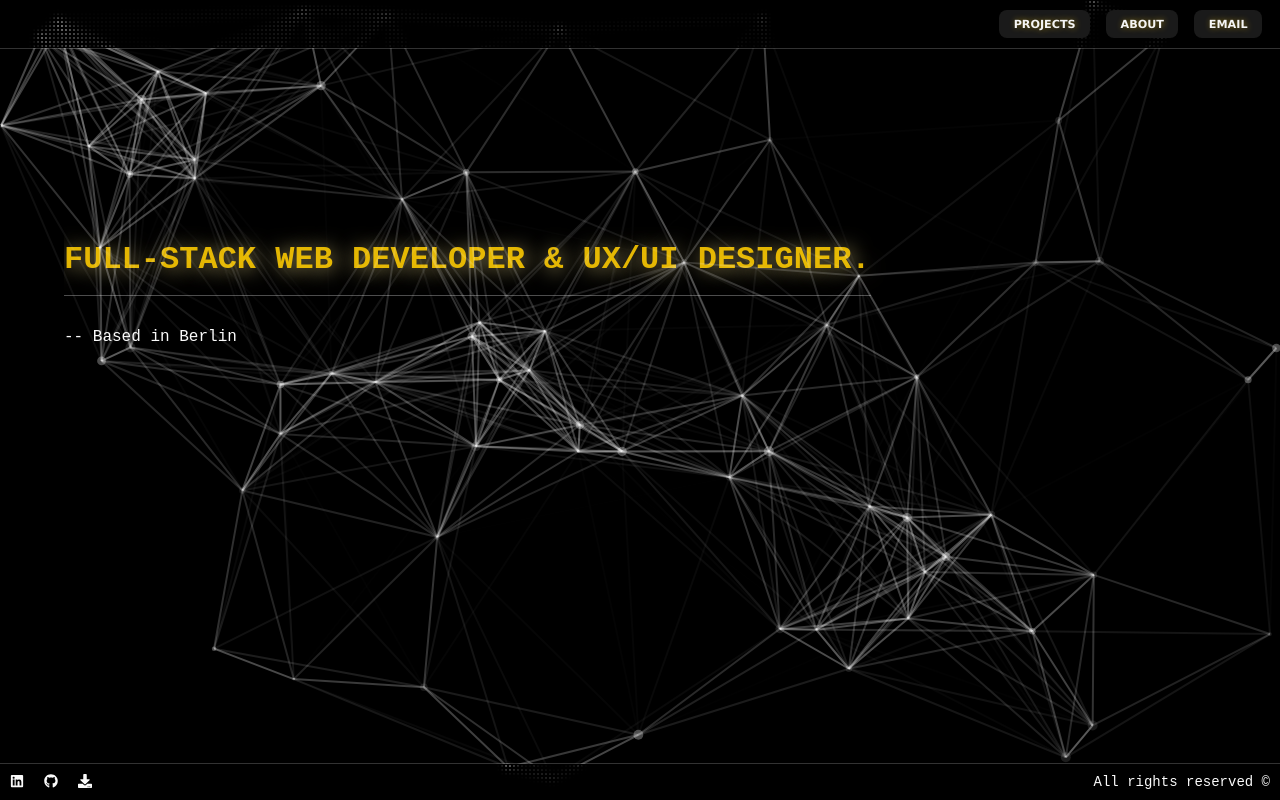
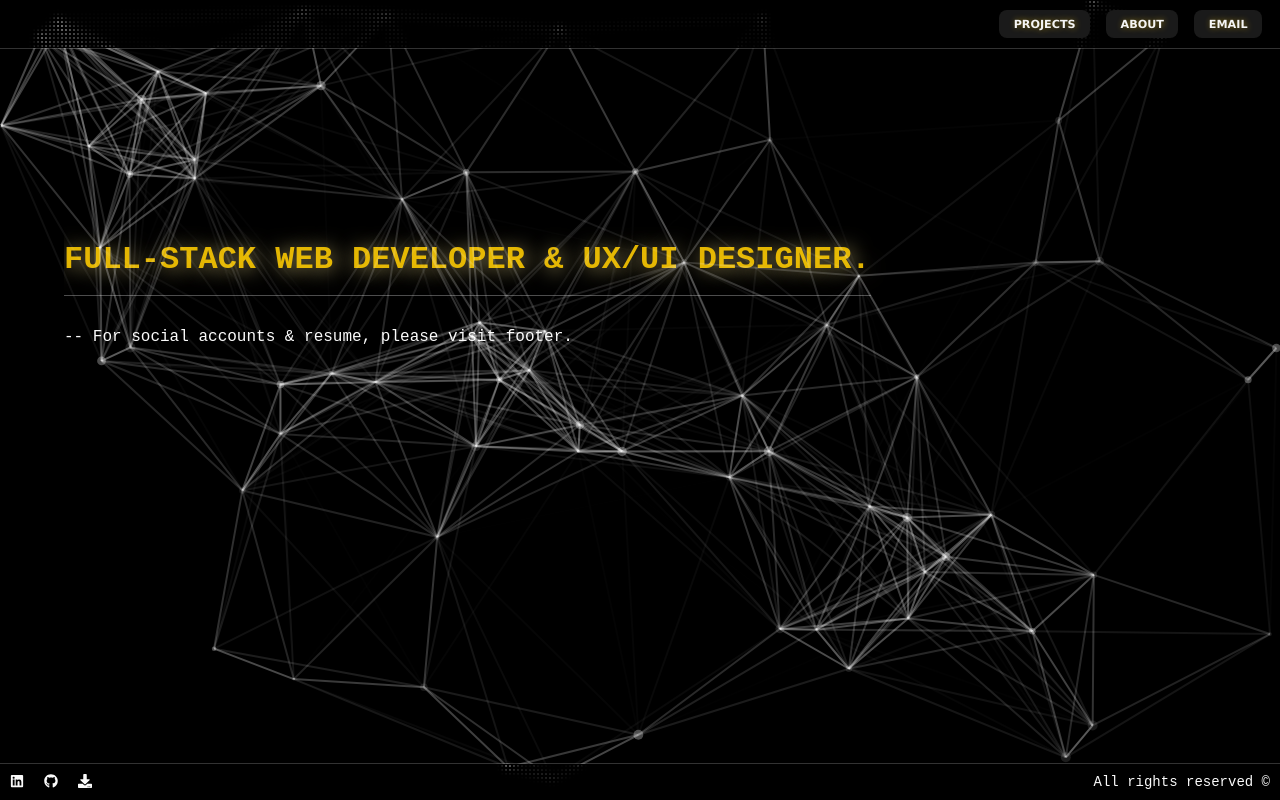
Before and after one commit to h-aburesha/my-next-website, a Next.js app: page / in a window 1280 px wide. Built offline with nearby package versions, Linux system fonts and the light colour scheme.

Commit message:
header changes

```diff
--- a/pages/index.tsx
+++ b/pages/index.tsx
@@ -4,6 +4,8 @@ import Navbar from "../Components/Navbar/Navbar";
 import { Inter } from "next/font/google";
 
 import ParticlesContainer from "./particles";
+import Link from "next/link";
+import { FaDownload } from "react-icons/fa";
 
 const inter = Inter({ subsets: ["latin"] });
 
@@ -19,7 +21,8 @@ export default function Home() {
                         FULL-STACK WEB DEVELOPER & UX/UI DESIGNER.
                         <hr />
                     </code>
-                    <code> -- Based in Berlin </code>
+                    <code>
+-- For social accounts & resume, please visit footer.</code>
                 </header>
             </div>
         </>
```
